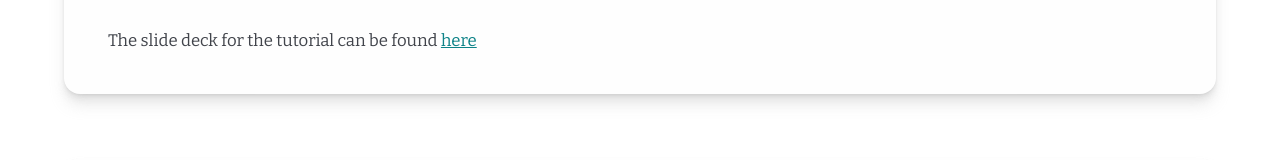
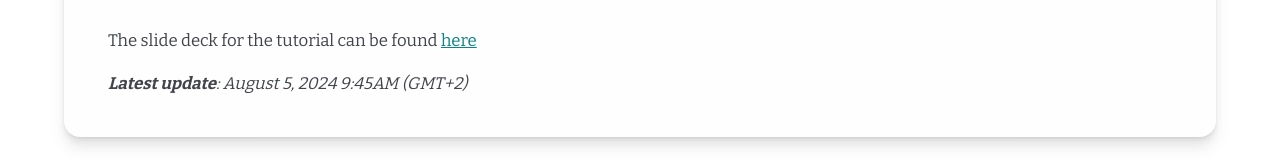
Before and after one commit to chatgpt4pcg/chatgpt4pcg.github.io, a Next.js app: page /tutorial in a window 1280 px wide. Shown: the part 353-513 px from the top of the page. Built offline with nearby package versions, Linux system fonts and the light colour scheme.

Commit message:
chore: update slide deck for cog tutorial

```diff
--- a/pages/tutorial.tsx
+++ b/pages/tutorial.tsx
@@ -33,6 +33,11 @@ export default function TutorialPage() {
 						<a href='/files/tutorial_2024.pdf' download>
 							here
 						</a>
+					</Paragraph>
+					<Paragraph>
+						<em>
+							<strong>Latest update</strong>: August 5, 2024 9:45AM (GMT+2)
+						</em>
 					</Paragraph>
 				</Section>
 				<Section>
```
Also changed, not shown: 1 other file (tests, documents, lock files or other folders).
